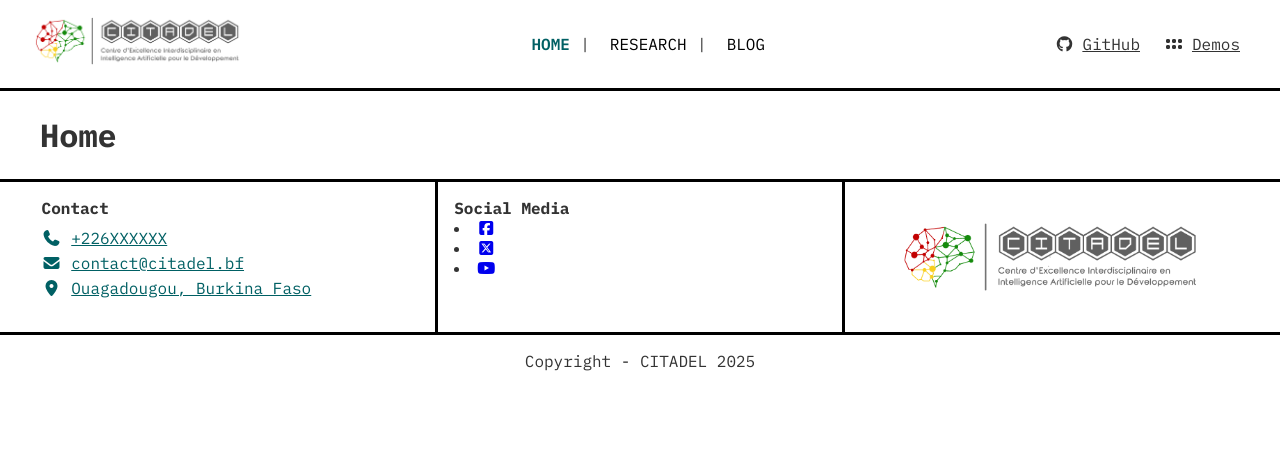
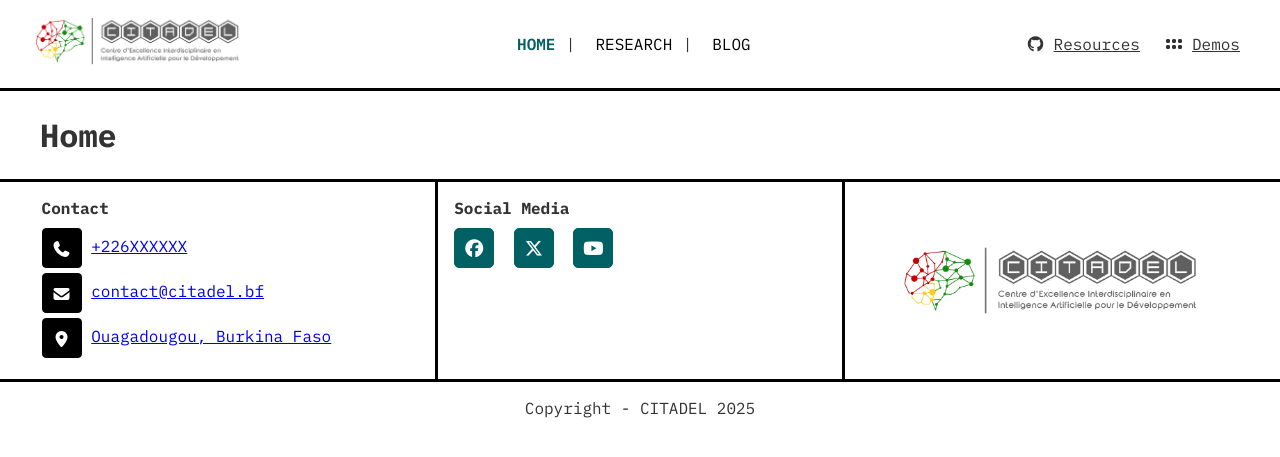
Before and after one commit to Citadel-Burkina-Faso/citadel-burkina-faso.github.io, a Jekyll site: the page built from index.markdown, in a window 1280 px wide. Shown: the top 457 px of the page. Built offline with Jekyll 4.4.1, drawn with Linux system fonts in a browser that asks for light colours.

Commit message:
Update footer and start responsive styles

```diff
--- a/_data/footer.yml
+++ b/_data/footer.yml
@@ -14,10 +14,10 @@ contact:
 
 media:
   - name: facebook
-    icon: "fa-brands fa-square-facebook"
+    icon: "fa-brands fa-facebook"
     href: "http://facebook.com/"
   - name: X
-    icon: "fa-brands fa-square-x-twitter"
+    icon: "fa-brands fa-x-twitter"
     href: "http://x.com/"
   - name: Youtube
     icon: "fa-brands fa-youtube"
--- a/_includes/footer.html
+++ b/_includes/footer.html
@@ -11,13 +11,15 @@
                 {% endfor %}
             </ul>
         </div>
-        <div id="social-media" class="item">
+        <div id="socialmedia" class="item">
             <p><strong>Social Media</strong></p>
-            {% for item in site.data.footer.media %}
-            <li>
-                <a href="{{ item.href }}"><i class="{{ item.icon }}"></i></a>
-            </li>
-            {% endfor %}
+            <ul>
+                {% for item in site.data.footer.media %}
+                <li>
+                    <a href="{{ item.href }}"><i class="{{ item.icon }}"></i></a>
+                </li>
+                {% endfor %}
+            </ul>
         </div>
         <div id="about-summary" class="item">
             <p>
--- a/_includes/navigation.html
+++ b/_includes/navigation.html
@@ -15,7 +15,7 @@
         </ul>
 
         <ul id="resources-menu">
-            <li><i class="fa-brands fa-github"></i><a href="#">GitHub</a></li>
+            <li><i class="fa-brands fa-github"></i><a href="#">Resources</a></li>
             <li><i class="fa-solid fa-grip"></i><a href="#">Demos</a></li>
         </ul>
 
--- a/_sass/main.scss
+++ b/_sass/main.scss
@@ -210,24 +210,43 @@ footer {
                     list-style-type: none;
                     margin-bottom: 5px;
 
-                    &, a {
-                        color: $color-highlight !important;
+                    i {
+                        display: inline-block;
+                        vertical-align: middle;
+                        width: 40px;
+                        height: 40px;
+                        line-height: 40px;
+                        border: 1px black solid;
+                        border-radius: 4px;
+                        background-color: black;
+                        color: #fff !important;
                     }
                 }
             }
         }
 
-        #social-media {
+        #socialmedia {
             ul {
-                margin-top: 100px;
+                margin-top: 10px;
 
                 li {
                     list-style-type: none;
                     display: inline-block;
+                    vertical-align: middle;
                     margin-right: 10px;
 
-                    i {
+                    a {
+                        display: inline-block;
+                        vertical-align: middle;
+                        text-align: center;
                         font-size: large;
+                        height: 40px;
+                        width: 40px;
+                        line-height: 40px;
+                        border: 1px $color-highlight solid;
+                        border-radius: 5px;
+                        background-color: $color-highlight !important;
+                        color: #fff;
                     }
                 }
             }
@@ -260,4 +279,25 @@ footer {
             text-align: center;
         }
     }
+
+    @include respond-to(mobile) {
+        .container {
+            display: block;
+        }
+
+        .item {
+            display: block;
+            min-height: auto !important;
+            margin: 0;
+            padding: 1em;
+            width: 100% !important;
+
+            &:nth-child(2) {
+                border-top: 3px black solid;
+                border-bottom: 3px black solid;
+                border-left: none !important;
+                border-right: none !important;
+            }
+        }
+    }
 }
```
